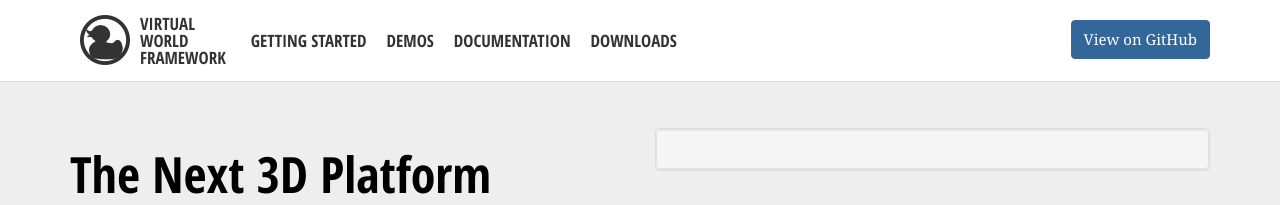
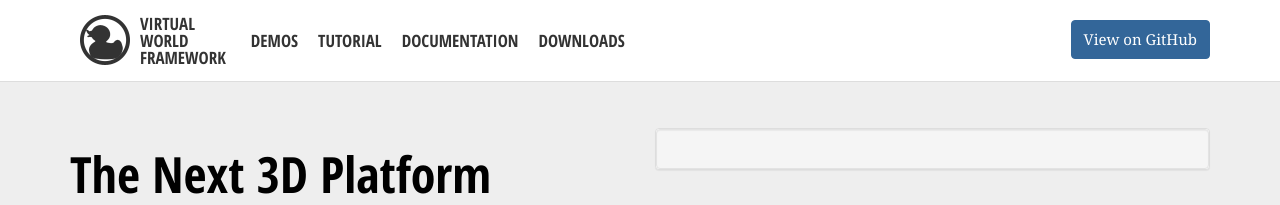
Before and after one commit to virtual-world-framework/vwf-web, a Jekyll site: the page built from index.html, in a window 1280 px wide. Shown: the top 205 px of the page. Built offline with Jekyll 4.4.1, drawn with Linux system fonts in a browser that asks for light colours; Markdown is read by kramdown in place of the engine named in the settings.

Commit message:
Move "Demos" link to the farthest left and rename "Getting Started" to "Tutorial"

```diff
--- a/_includes/header.html
+++ b/_includes/header.html
@@ -34,8 +34,8 @@
         </div>
         <div class="collapse navbar-collapse">
           <ul class="nav navbar-nav">
-            <li><a href="/getting_started.html">Getting Started</a></li>
             <li><a href="/demos.html">Demos</a></li>
+            <li><a href="/getting_started.html">Tutorial</a></li>
             <li><a href="/documentation.html">Documentation</a></li>
             <li><a href="/releases.html">Downloads</a></li>
           </ul>
```
